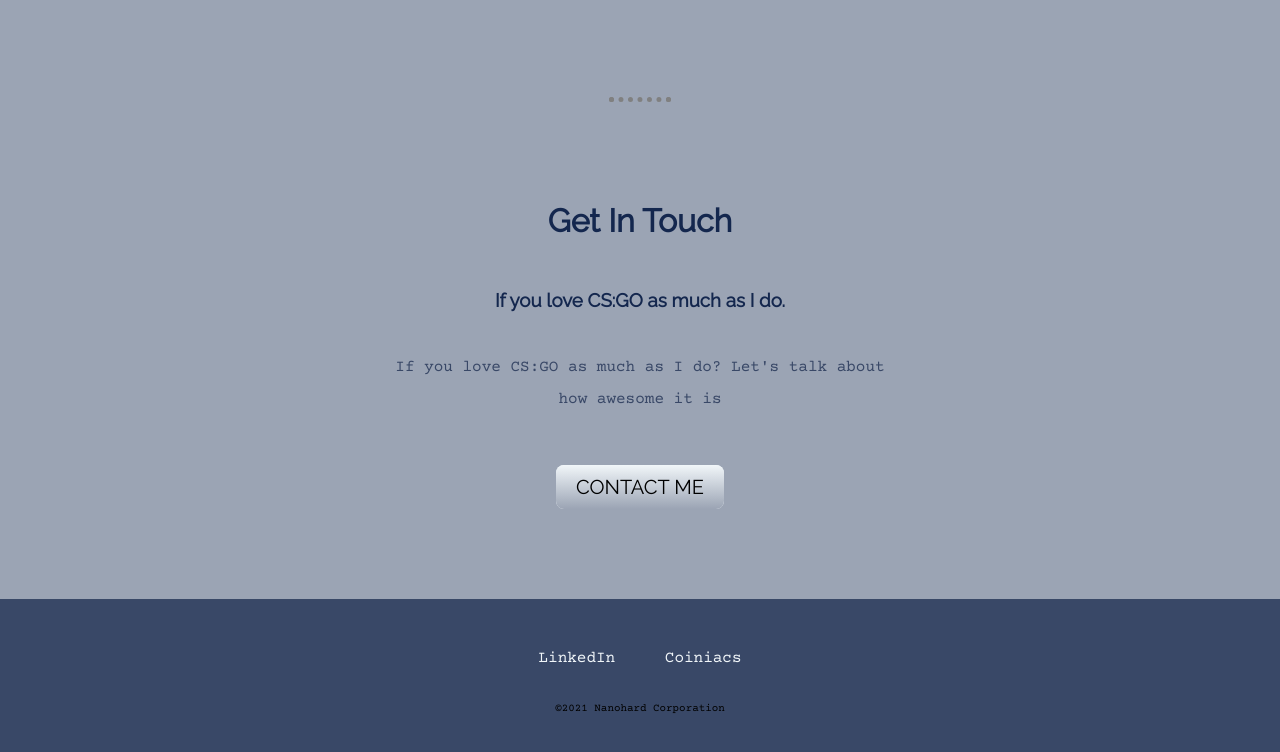
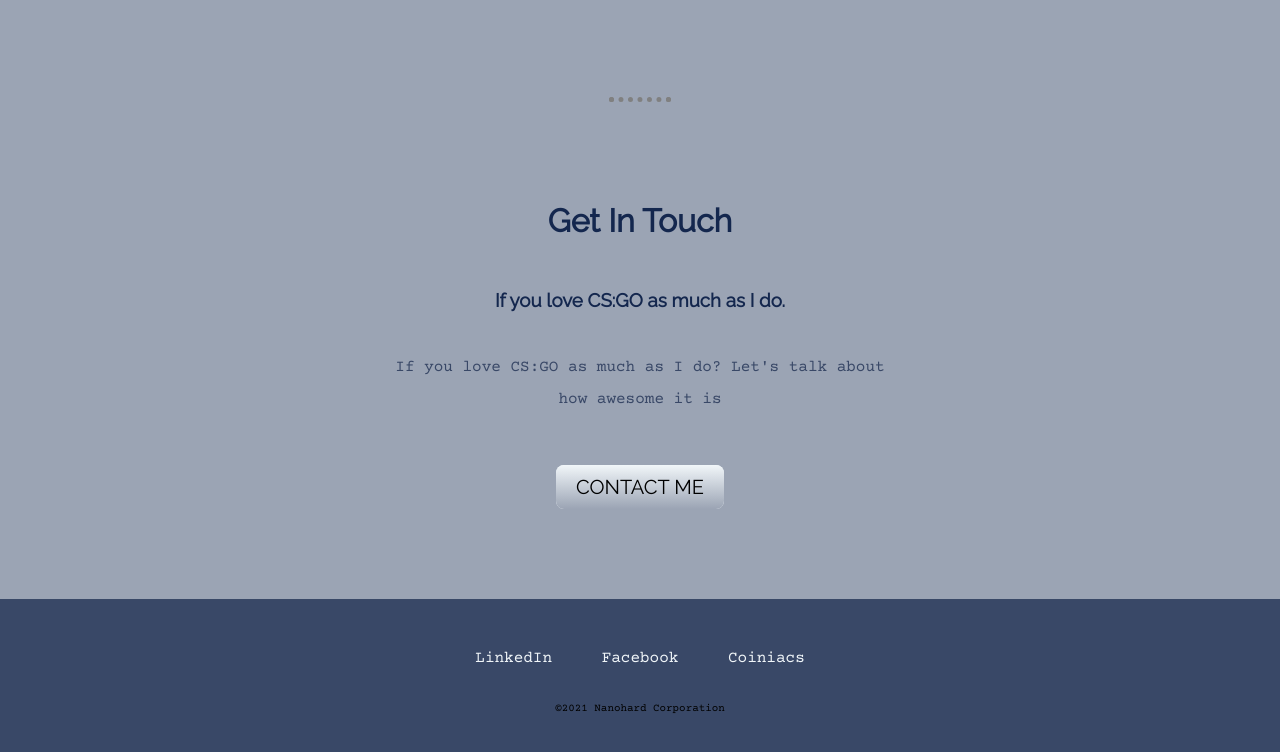
Before and after one commit to nan0hard/website-html-css, a plain HTML site: page index.html in a window 1280 px wide. Shown: the part 1997-2749 px from the top of the page. Drawn offline with nearby package versions, Linux system fonts and the light colour scheme.

Commit message:
Update index.html

```diff
--- a/index.html
+++ b/index.html
@@ -58,8 +58,8 @@
   <div class="bottom-container">
 
     <a class="footer-link" href="https://www.linkedin.com">LinkedIn</a>
-    <a class="footer-link" href="https://www.facebook.com>Facebook</a>
-    <a class="footer-link" href="coiniacs.in">Coiniacs</a>
+    <a class="footer-link" href="https://www.facebook.com">Facebook</a>
+    <a class="footer-link" href="https://coiniacs.in">Coiniacs</a>
     <p class="nanohard">©2021 Nanohard Corporation</p>
   </div>
 
```
